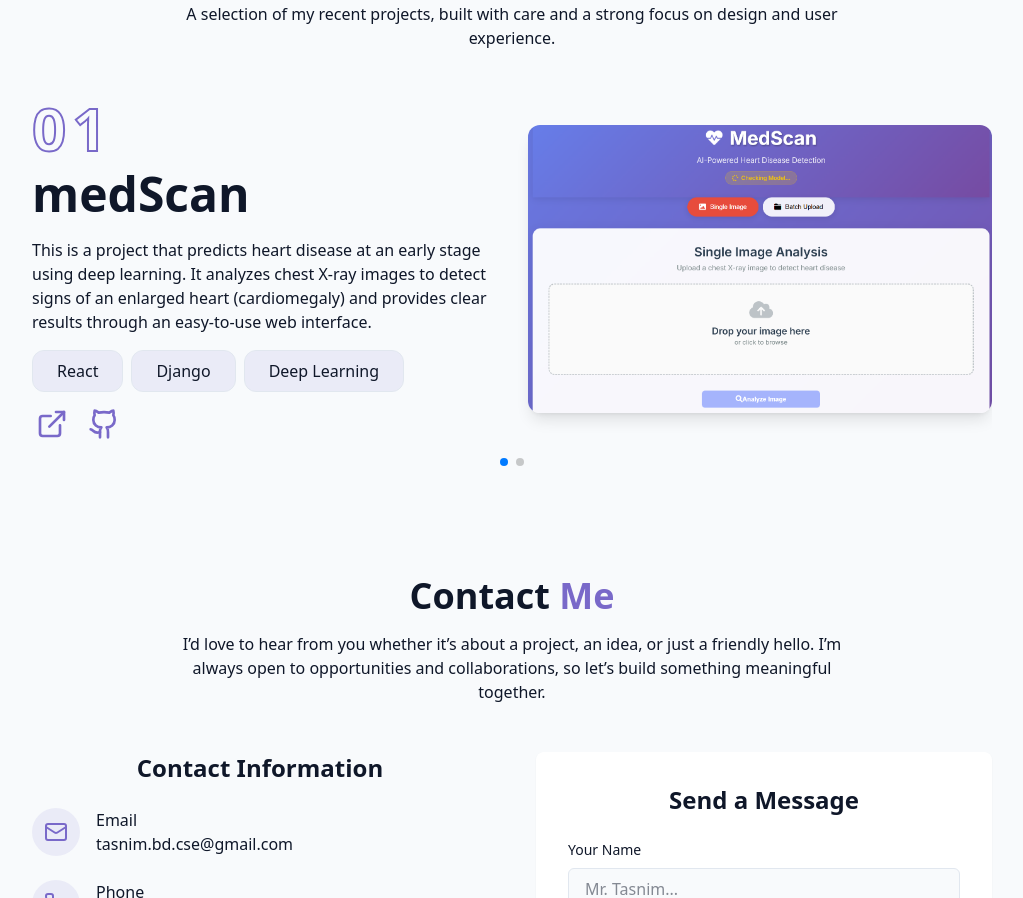
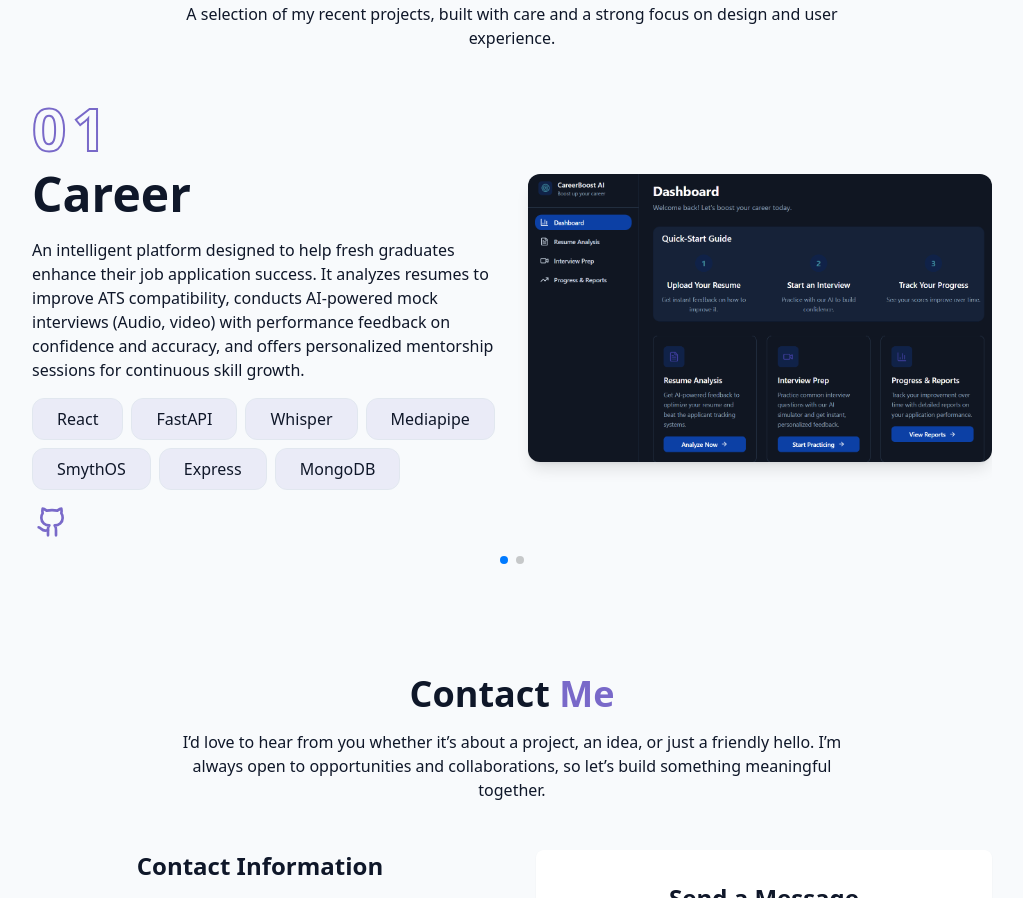
Before and after one commit to TasnimurRahmanShakir/Portfolio, a React (Vite) app: page / in a window 1280 px wide. Shown: the part 2440-3338 px from the top of the page, without its empty margins (128-1151 px from the left). Built offline with nearby package versions, Linux system fonts and the light colour scheme.

Commit message:
Add new project

```diff
--- a/src/Components/Projects.jsx
+++ b/src/Components/Projects.jsx
@@ -5,6 +5,7 @@ import "swiper/css/pagination";
 import { ExternalLink, Github } from "lucide-react";
 
 import medScan from "../assets/medScan.png"
+import CareerBoost from "../assets/CareerBoost.png"
 
 
 import { useInView } from "@/hooks/useInView";
@@ -12,22 +13,23 @@ import { cn } from "@/lib/utils";
 const projects = [
   {
     id: "01",
+    title: "Career",
+    description:
+      " An intelligent platform designed to help fresh graduates enhance their job application success. It analyzes resumes to improve ATS compatibility, conducts AI-powered mock interviews (Audio, video) with performance feedback on confidence and accuracy, and offers personalized mentorship sessions for continuous skill growth.",
+    tech: ["React", "FastAPI", "Whisper", "Mediapipe", "SmythOS", "Express", "MongoDB"],
+    image: CareerBoost,
+    liveLink: "",
+    githubLink:
+      "https://github.com/TasnimurRahmanShakir/AI-JOB-COACH.git",
+  },
+  {
+    id: "02",
     title: "medScan",
     description:
       "This is a project that predicts heart disease at an early stage using deep learning. It analyzes chest X-ray images to detect signs of an enlarged heart (cardiomegaly) and provides clear results through an easy-to-use web interface.",
     tech: ["React", "Django", "Deep Learning"],
     image: medScan,
     liveLink: "https://heart-disease-prediction-6r3vbxfnn.vercel.app/",
-    githubLink:
-      "https://github.com/TasnimurRahmanShakir/Heart-Disease-Prediction.git",
-  },
-  {
-    id: "02",
-    title: "menScan 2",
-    description:
-      "Another variation of the project with improvements and testing.",
-    tech: ["React", "FastAPI", "Deep Learning"],
-    image: medScan,
     githubLink:
       "https://github.com/TasnimurRahmanShakir/Heart-Disease-Prediction.git",
   },
```
